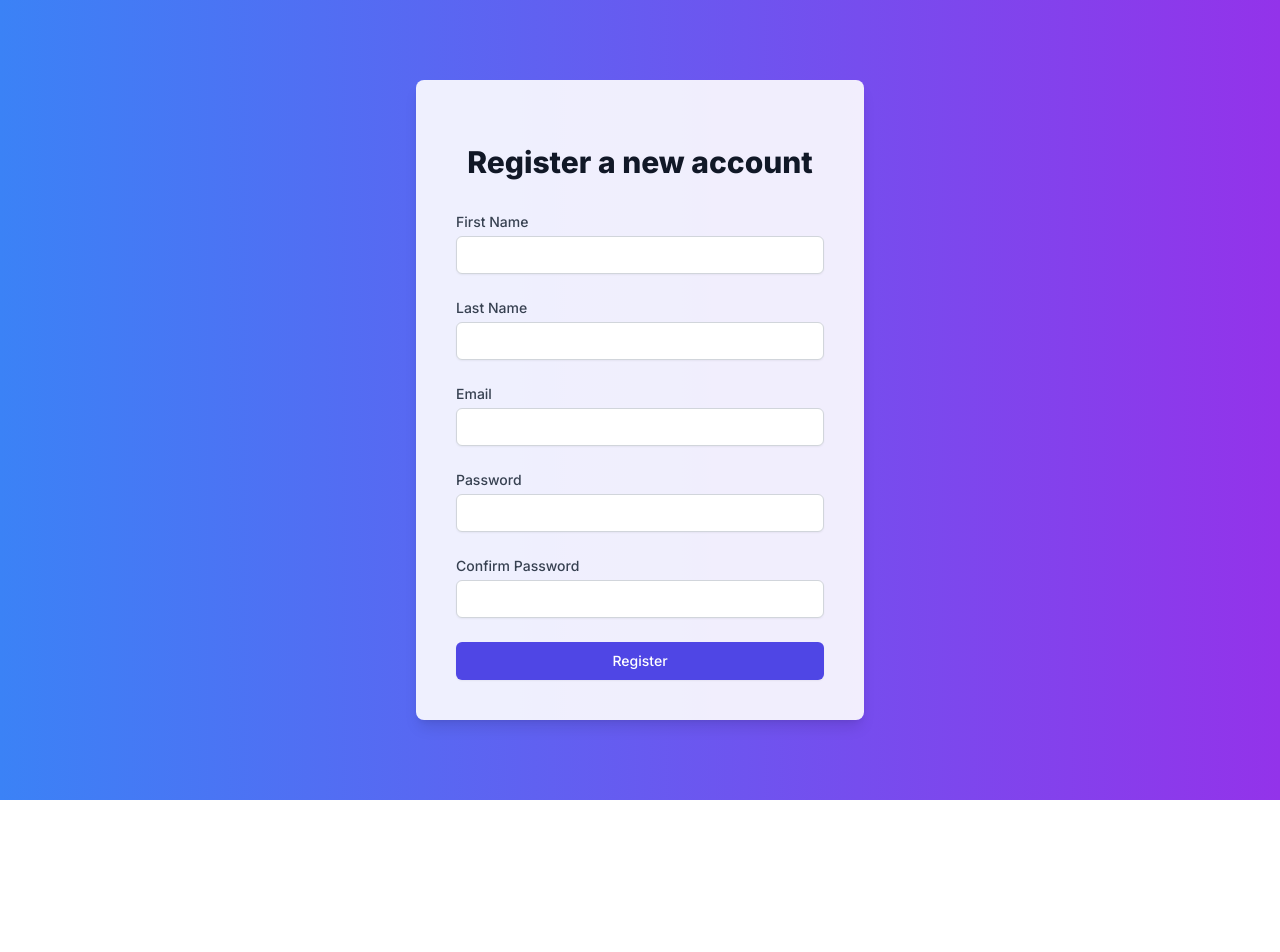
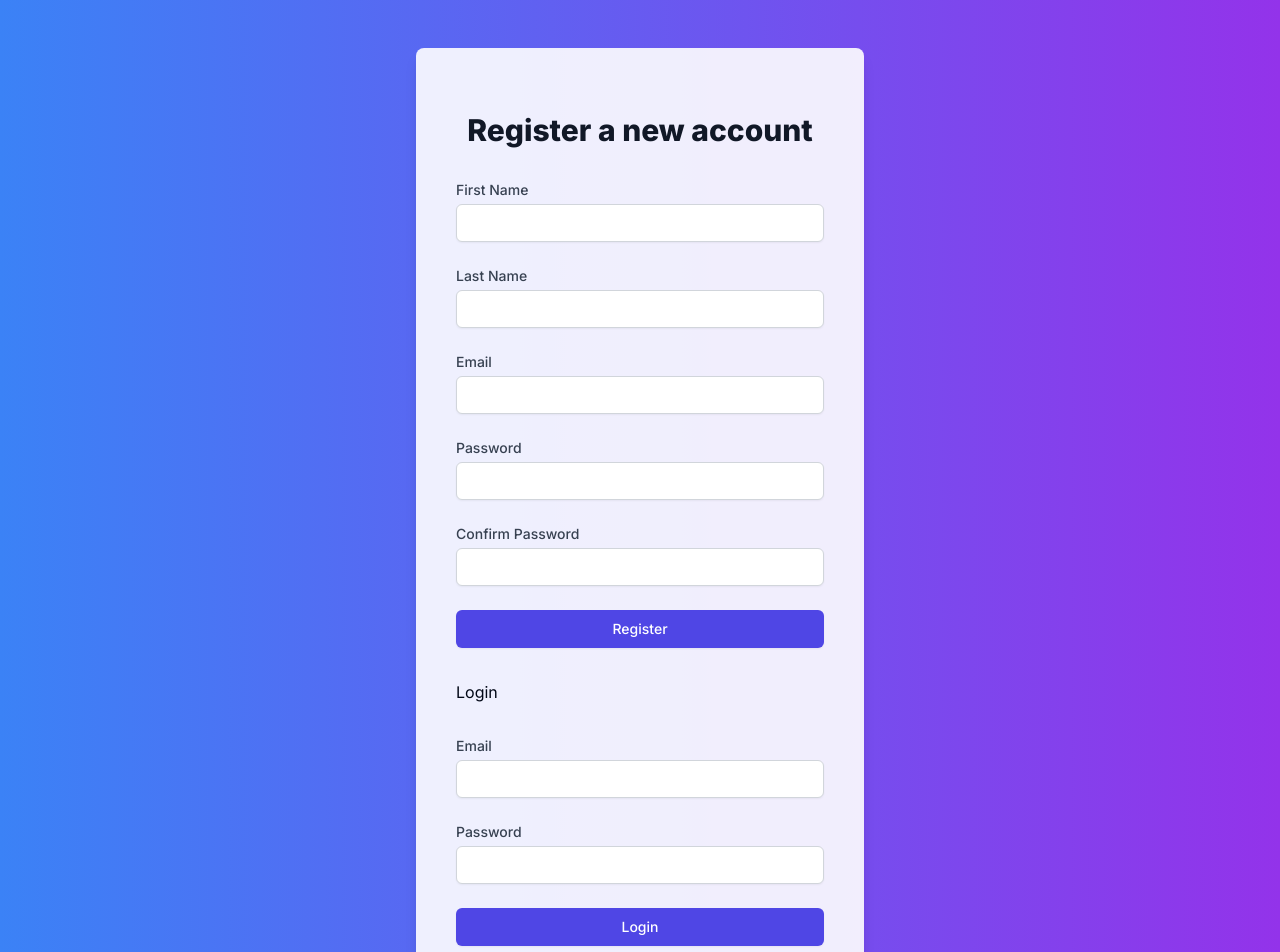
Before and after one commit to AyushiRaj1905/my-api, a Next.js app: page / in a window 1280 px wide. Shown: the top 952 px of the page. Before the commit the page ends 800 px from the top, so only its background shows below. Built offline with nearby package versions, Linux system fonts and the light colour scheme.

Commit message:
login api added

```diff
--- /dev/null
+++ b/app/api/login/route.ts
@@ -0,0 +1,52 @@
+import { NextRequest, NextResponse } from 'next/server';
+import bcrypt from 'bcryptjs';
+import { db } from '@/lib/db';
+
+export const POST = async (req: NextRequest, res: NextResponse) => {
+  const { email, password } = await req.json();
+
+  try {
+    // Find the user by email
+    const user = await db.user.findUnique({
+      where: { email },
+    });
+
+    if (!user) {
+      return NextResponse.json(
+        {
+          message: 'Invalid email or password',
+          status: 401,
+        },
+        { status: 401 }
+      );
+    }
+
+    // Compare the provided password with the stored hashed password
+    const isPasswordValid = await bcrypt.compare(password, user.password);
+
+    if (!isPasswordValid) {
+      return NextResponse.json(
+        {
+          message: 'Invalid email or password',
+          status: 401,
+        },
+        { status: 401 }
+      );
+    }
+
+    // If login is successful
+    return NextResponse.json({
+      message: 'Login successful',
+      status: 200,
+    });
+  } catch (error) {
+    console.error('Error logging in:', error);
+    return NextResponse.json(
+      {
+        message: 'Internal server error',
+        status: 500,
+      },
+      { status: 500 }
+    );
+  }
+};
--- a/app/page.tsx
+++ b/app/page.tsx
@@ -1,4 +1,5 @@
 import RegisterForm from '@/components/RegisterForm';
+import LoginForm from '@/components/LoginForm';
 
 export default function Register() {
   return (
@@ -9,6 +10,10 @@
           Register a new account
         </h2>
         <RegisterForm />
+        <h2>
+          Login
+        </h2>
+        <LoginForm/>
       </div>
     </div>
   );
--- /dev/null
+++ b/components/LoginForm.tsx
@@ -0,0 +1,69 @@
+"use client"
+
+import { useState } from 'react';
+
+export default function LoginForm() {
+  const [formData, setFormData] = useState({
+    email: '',
+    password: '',
+  });
+
+  const handleChange = (e: React.ChangeEvent<HTMLInputElement>) => {
+    const { name, value } = e.target;
+    setFormData({ ...formData, [name]: value });
+  };
+
+  const handleSubmit = async (e: React.FormEvent) => {
+    e.preventDefault();
+
+    const res = await fetch('/api/login', {
+      method: 'POST',
+      headers: {
+        'Content-Type': 'application/json',
+      },
+      body: JSON.stringify(formData),
+    });
+
+    const data = await res.json();
+    if (res.ok) {
+      alert('Login successful');
+    } else {
+      alert(data.error);
+    }
+  };
+
+  return (
+    <form onSubmit={handleSubmit} className="max-w-md mx-auto mt-8 space-y-6">
+      <div>
+        <label htmlFor="email" className="block text-sm font-medium text-gray-700">Email</label>
+        <input
+          type="email"
+          name="email"
+          id="email"
+          onChange={handleChange}
+          value={formData.email}
+          className="mt-1 block w-full px-3 py-2 border border-gray-300 rounded-md shadow-sm focus:outline-none focus:ring-indigo-500 focus:border-indigo-500 sm:text-sm"
+        />
+      </div>
+      <div>
+        <label htmlFor="password" className="block text-sm font-medium text-gray-700">Password</label>
+        <input
+          type="password"
+          name="password"
+          id="password"
+          onChange={handleChange}
+          value={formData.password}
+          className="mt-1 block w-full px-3 py-2 border border-gray-300 rounded-md shadow-sm focus:outline-none focus:ring-indigo-500 focus:border-indigo-500 sm:text-sm"
+        />
+      </div>
+      <div>
+        <button
+          type="submit"
+          className="w-full flex justify-center py-2 px-4 border border-transparent rounded-md shadow-sm text-sm font-medium text-white bg-indigo-600 hover:bg-indigo-700 focus:outline-none focus:ring-2 focus:ring-offset-2 focus:ring-indigo-500"
+        >
+          Login
+        </button>
+      </div>
+    </form>
+  );
+}
```
